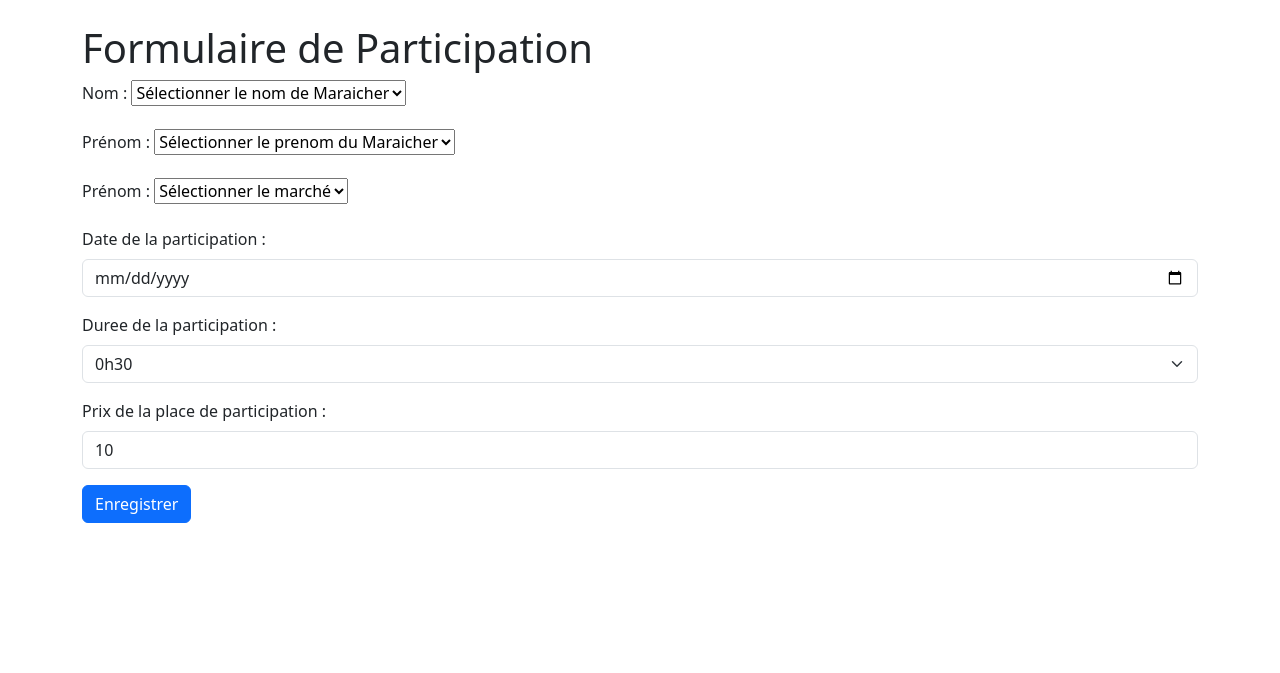
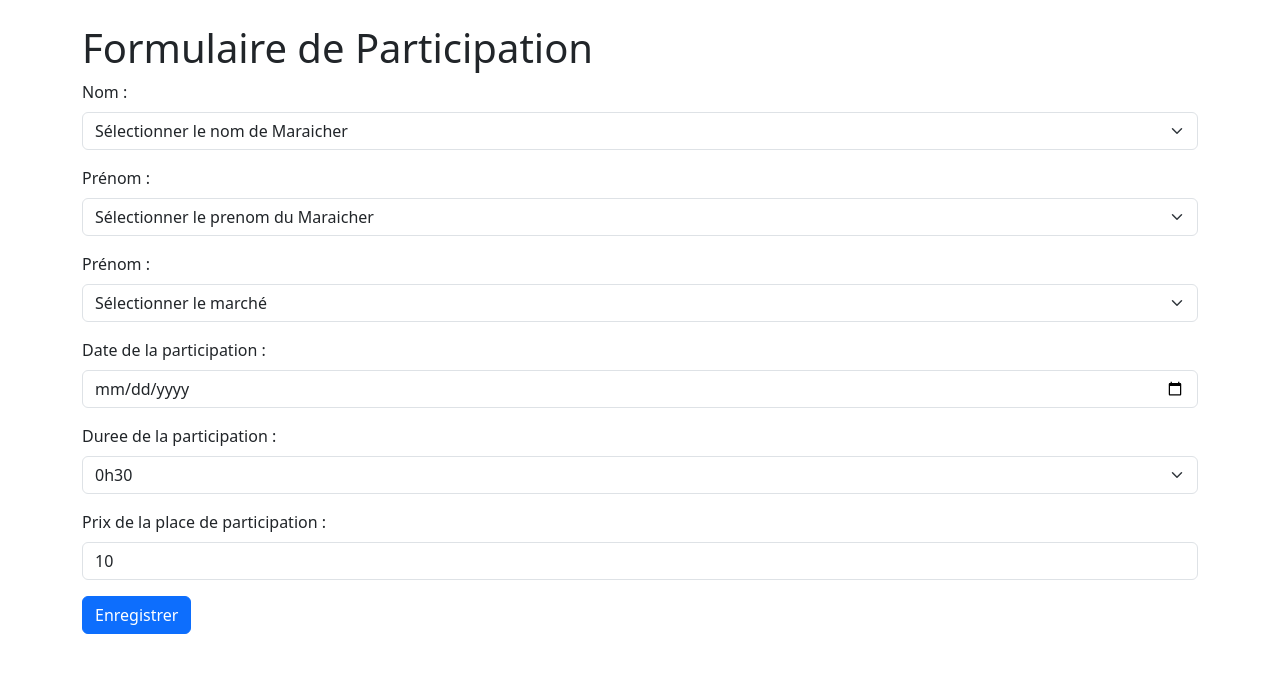
Before and after one commit to bdidier3/SAE1_04, a Flask app: template templates/participation/add_participation.html in a window 1280 px wide. Shown: the top 673 px of the page. Run offline with Flask 3, Linux system fonts and the light colour scheme; the template is opened without the code that fills it: most values are stand-ins (such as "Sample title", 1, 10 or a date in 2020); some libraries are stand-ins or nearby versions.

Commit message:
participation

```diff
--- a/templates/participation/add_participation.html
+++ b/templates/participation/add_participation.html
@@ -5,7 +5,7 @@
     <meta name="viewport" content="width=device-width, initial-scale=1.0">
     <title>Formulaire de Participation</title>
     <!-- Inclure Bootstrap 5 CSS -->
-    <link rel="stylesheet" href="https://cdn.jsdelivr.net/npm/bootstrap@5.4.0/dist/css/bootstrap.min.css">
+     <link rel="stylesheet" href="https://cdn.jsdelivr.net/npm/bootstrap@5.3.0-alpha1/dist/css/bootstrap.min.css">
 </head>
 <body>
     <div class="container mt-4">
@@ -13,8 +13,8 @@
         <form action="/participation/add" method="post">
             <!-- Champs pour saisir les informations de la participation -->
             <div class="mb-3">
-                <label for="id_maraicher" class="form-label">Nom :</label>
-                <select name="id_maraicher" id="id_maraicher" required>
+                <label for="id_maraicher1" class="form-label">Nom :</label>
+                <select name="id_maraicher" id="id_maraicher1" class="form-select" required>
                     <option value="">Sélectionner le nom de Maraicher</option>
                         {% for mec in maraicher %}
                     <option value="{{ mec.id_maraicher }}"> {{ mec.nom }} </option>
@@ -24,7 +24,7 @@
 
             <div class="mb-3">
                 <label for="id_maraicher" class="form-label">Prénom :</label>
-                <select name="id_maraicher" id="id_maraicher" required>
+                <select name="id_maraicher" id="id_maraicher" class="form-select" required>
                     <option value="">Sélectionner le prenom du Maraicher</option>
                         {% for mec in maraicher %}
                     <option value="{{ mec.id_maraicher }}"> {{ mec.prenom }} </option>
@@ -34,7 +34,7 @@
 
             <div class="mb-3">
                 <label for="id_type_marche" class="form-label">Prénom :</label>
-                <select name="id_type_marche" id="id_type_marche" required>
+                <select name="id_type_marche" id="id_type_marche" class="form-select" required>
                     <option value="">Sélectionner le marché</option>
                         {% for mec in type_marche %}
                     <option value="{{ mec.id_type_marche }}"> {{ mec.Libelle_type_marche }} </option>
@@ -49,7 +49,7 @@
 
             <div class="mb-3">
                 <label for="duree" class="form-label">Duree de la participation :</label>
-                <select class="form-select" id="duree" required name="duree">
+                <select class="form-select" id="duree" class="form-select" required name="duree">
                     <option value="0h30" {% if participation.duree == '0h30' %}selected{% endif %}>0h30</option>
                     <option value="1h00" {% if participation.duree == '1h00' %}selected{% endif %}>1h00</option>
                     <option value="1h30" {% if participation.duree == '1h30' %}selected{% endif %}>1h30</option>
@@ -63,7 +63,7 @@
 
             <div class="mb-3">
                 <label for="prix_place" class="form-label">Prix de la place de participation :</label>
-                <input type="number" class="form-control" id="prix_place" placeholder="Entrez la prix de la place de participation" required value="{{ participation.prix_place }}" name="prix_place">
+                <input type="number" class="form-control" id="prix_place" placeholder="Entrez la prix de la place de participation" min="0" step="0.01" required value="{{ participation.prix_place }}" name="prix_place">
             </div>
 
             <!-- Bouton de soumission -->
--- a/templates/participation/etat_participation.html
+++ b/templates/participation/etat_participation.html
@@ -32,7 +32,7 @@
                 <td>{{ ligne.Libelle_type_marche}}</td>
                 <td>{{ ligne.date_participation}}</td>
                 <td>{{ ligne.duree}}</td>
-                <td>{{ ligne.prix_place}}</td>
+                <td>{{ ligne.prix_place}} €</td>
             </tr>
         {% endfor %}
     </table>
--- a/templates/participation/show_participation.html
+++ b/templates/participation/show_participation.html
@@ -34,7 +34,7 @@
                 <td>{{ ligne.Libelle_type_marche }}</td>
                 <td>{{ ligne.date_participation }}</td>
                 <td>{{ ligne.duree }}</td>
-                <td>{{ ligne.prix_place }}</td>
+                <td>{{ ligne.prix_place }} €</td>
                 <td>
                     <a class="btn btn-warning" href="/participation/edit?id_participation={{ ligne.id_participation }}">éditer</a>
                     <a class="btn btn-danger" href="/participation/delete?id_participation={{ ligne.id_participation }}">supprimer</a>
```
Also changed, not shown: templates/participation/edit_participation.html (+4 -4 lines).
